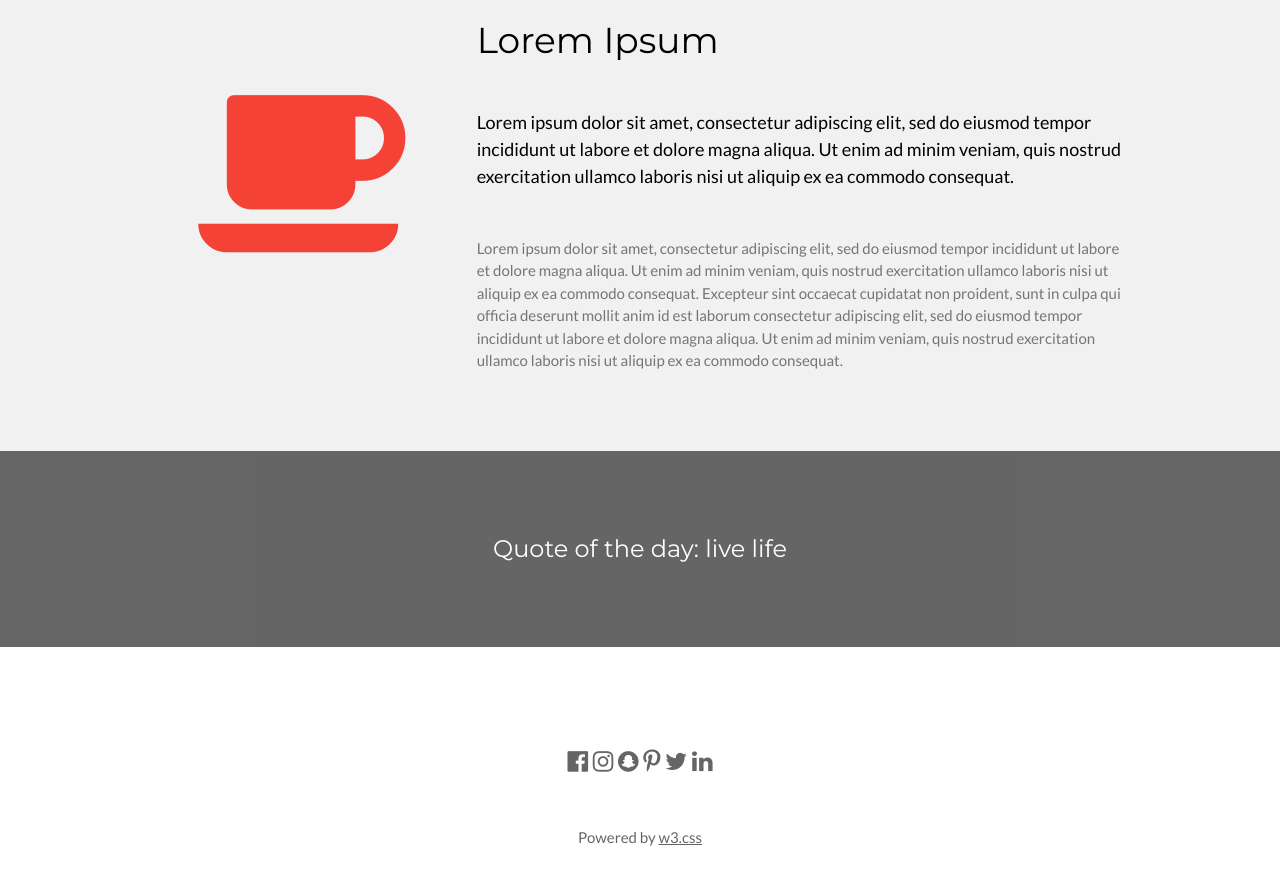
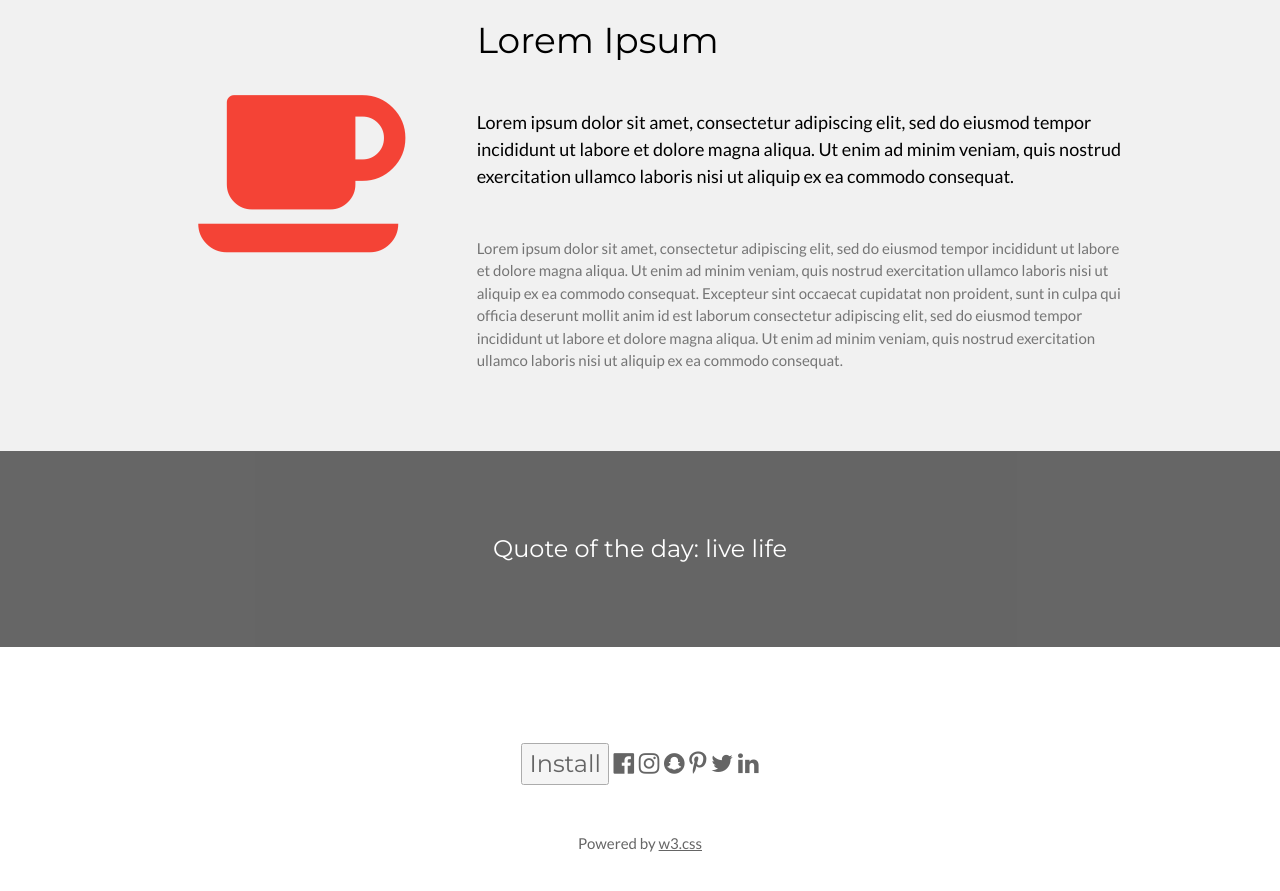
Before and after one commit to kaisernova/kaisernova.github.io, a plain HTML site: page ui/index.html in a window 1280 px wide. Shown: the part 1073-1964 px from the top of the page. Drawn offline with nearby package versions, Linux system fonts and the light colour scheme.

Commit message:
Update index.html

```diff
--- a/ui/index.html
+++ b/ui/index.html
@@ -254,7 +254,7 @@ function installApp() {
     <!-- Footer -->
     <footer class="w3-container w3-padding-64 w3-center w3-opacity">
         <div class="w3-xlarge w3-padding-32">
-            <button id="install_button" hidden>Install</button>
+            <button id="install_button">Install</button>
             <i class="fa fa-facebook-official w3-hover-opacity"></i>
             <i class="fa fa-instagram w3-hover-opacity"></i>
             <i class="fa fa-snapchat w3-hover-opacity"></i>
```
